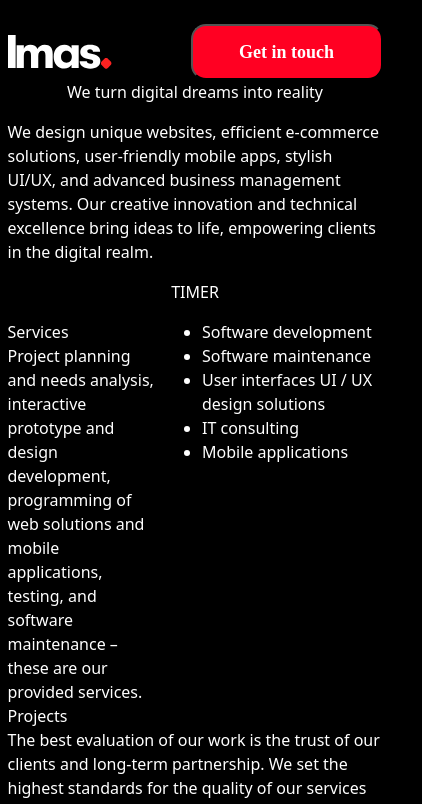
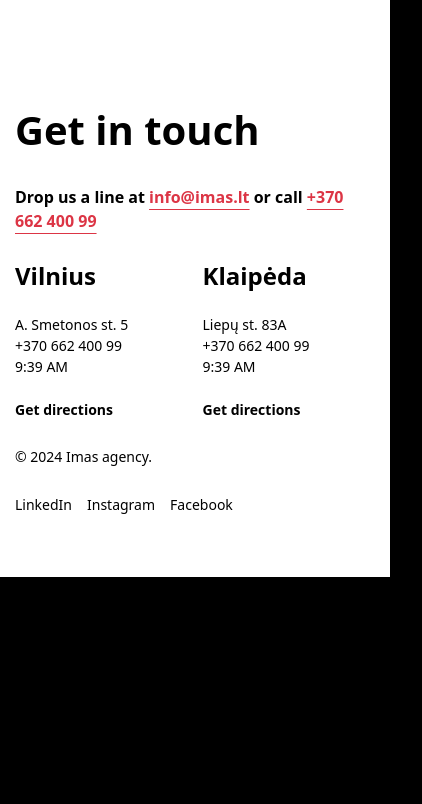
Before and after one commit to GretaLev/Imas-Webpage, a React (Create React App) app: page / in a window 390 px wide. Shown: the top 804 px of the page, 422 px wide, since content can reach past the window. Built offline with nearby package versions, Linux system fonts and the light colour scheme.

Commit message:
structure, responsive

```diff
--- a/src/App.js
+++ b/src/App.js
@@ -8,11 +8,11 @@
 function App() {
   return (
     <div>
-      <Header />
+      {/* <Header />
       <HeroSection />
       <Services />
       <Projects />
-      <Clients />
+      <Clients /> */}
       <Footer />
     </div>
   );
--- a/src/components/Footer/Footer.js
+++ b/src/components/Footer/Footer.js
@@ -2,47 +2,64 @@
 
 const Footer = () => {
   return (
-    <footer styles={styles.Footer}>
+    <footer className={styles.footer}>
       <div className="container">
-        <div className="row">
-          <div className="d-flex flex-column col-6">
-            <div className="get-in-touch fw-bold">Get in touch</div>
-            <div className="contact fw-bold">
+        <div className={["row mb-5 mb-lg-12", styles.footerTop].join(" ")}>
+          <div className="col-12 col-lg-8 col-xl-6 mb-5 mb-lg-8">
+            <div className="d-flex flex-column">
+              <div className="get-in-touch font-extra-large mb-5 mb-lg-8">
+                Get in touch
+              </div>
+              <div className="contact font-small">
                 Drop us a line at{" "}
-              <a className="link-opacity-100" href="mailto:info@imas.lt">
+                <a
+                  className="link-offset-3 link-danger"
+                  href="mailto:info@imas.lt"
+                >
                   info@imas.lt
                 </a>{" "}
                 or call{" "}
-              <a className="link-opacity-100" href="tel:+37066240099">
+                <a
+                  className="link-offset-3 link-danger"
+                  href="tel:+37066240099"
+                >
                   +370 662 400 99
                 </a>
               </div>
             </div>
-          <div className="d-flex flex-column col-3">
+          </div>
+
+          <div className="d-flex flex-column col-6 col-md-4 col-lg-2 col-xl-3 mt-lg-6">
             <div className="office">
-              <div className="city fw-bold">Vilnius</div>
-              <div className="address d-flex flex-column">
-                <p>A. Smetonos st. 5</p>
-                <p>+370 662 400 99</p>
-                <p>9:39 AM</p>
+              <div className="city font-medium mb-4">Vilnius</div>
+              <div className="address d-flex flex-column font-extra-small">
+                <ul className="mb-4 list-unstyled">
+                  <li>A. Smetonos st. 5</li>
+                  <li>+370 662 400 99</li>
+                  <li>9:39 AM</li>
+                </ul>
+              </div>
               <a
-                  className="get-directions fw-bold"
+                className="font-extra-small fw-bold text-decoration-none text-black"
                 href="https://maps.app.goo.gl/fGLnbpSS16RKymuS7"
               >
                 Get directions
               </a>
             </div>
           </div>
+
+          <div className="d-flex flex-column col-6 col-md-4 col-lg-2 col-xl-3 mt-lg-6">
+            <div className="office">
+              <div className="city font-medium mb-4">Klaipėda</div>
+              <div className="address d-flex flex-column font-extra-small">
+                <ul className="mb-4 list-unstyled">
+                  <li>Liepų st. 83A</li>
+                  <li>+370 662 400 99</li>
+                  <li>9:39 AM</li>
+                </ul>
               </div>
-          <div className="d-flex flex-column col-3">
-            <div className="office">
-              <div className="city fw-bold">Klaipėda</div>
-              <div className="address d-flex flex-column">
-                <p>Liepų st. 83A</p>
-                <p>+370 662 400 99</p>
-                <p>9:39 AM</p>
               <a
-                  className="get-directions fw-bold"
+                className="font-extra-small fw-bold text-decoration-none text-black"
                 href="https://maps.app.goo.gl/zred9weeH49qSAgu5"
               >
                 Get directions
@@ -50,13 +67,37 @@
             </div>
           </div>
         </div>
+        <div className="row">
+          <div className="col-12 col-sm-6 col-md-4 col-lg-8 col-xl-6 font-extra-small mb-5">
+            © 2024 Imas agency.
           </div>
-        <div className="row">
-          <div className="col-6">© 2024 Imas agency.</div>
-          <div className="col-6 d-flex ">
-            <div className="">LinkedIn</div>
-            <div className="">Instagram</div>
-            <div className="">Facebook</div>
+          <div className="col-12 col-sm-6 col-md-8 col-lg-4 col-xl-6 d-flex ">
+            <ul className="d-flex mb-4 list-unstyled">
+              <li className="me-3 me-lg-8 me-xl-15">
+                <a
+                  className="text-decoration-none font-extra-small text-black"
+                  href="https://lt.linkedin.com/"
+                >
+                  LinkedIn
+                </a>
+              </li>
+              <li className="me-3 me-lg-8 me-xl-15">
+                <a
+                  className="text-decoration-none font-extra-small text-black"
+                  href="https://www.instagram.com/"
+                >
+                  Instagram
+                </a>
+              </li>
+              <li>
+                <a
+                  className="text-decoration-none font-extra-small text-black"
+                  href="https://www.facebook.com/"
+                >
+                  Facebook
+                </a>
+              </li>
+            </ul>
           </div>
         </div>
       </div>
--- a/src/components/Footer/Footer.module.scss
+++ b/src/components/Footer/Footer.module.scss
@@ -1,4 +1,15 @@
+@import "~bootstrap/scss/functions";
+@import "~bootstrap/scss/variables";
+@import "~bootstrap/scss/mixins";
+
 footer {
   background-color: #ffffff;
   color: #000000;
+  padding: 100px 0 41px;
 }
+
+.footerTop {
+  @include media-breakpoint-up(xl) {
+    margin-bottom: 100px !important;
+  }
+}
--- a/src/styles/custom.scss
+++ b/src/styles/custom.scss
@@ -5,12 +5,65 @@
 
 $btn-bg: #ff0022;
 
+$spacer: 5px;
+$spacers: (
+  0: 0,
+  1: $spacer,
+  2: $spacer * 2,
+  3: $spacer * 3,
+  4: $spacer * 4,
+  5: $spacer * 5,
+  6: $spacer * 6,
+  7: $spacer * 7,
+  8: $spacer * 8,
+  9: $spacer * 9,
+  10: $spacer * 10,
+  11: $spacer * 11,
+  12: $spacer * 12,
+  13: $spacer * 13,
+  14: $spacer * 14,
+  15: $spacer * 15,
+);
 $container-max-widths: (
   sm: 540px,
   md: 720px,
   lg: 960px,
-  xl: 1240px,
-  xxl: 1440px,
+  xl: 1270px,
+  // xxl: 1440px,
 );
 
 @import "~bootstrap/scss/bootstrap.scss";
+
+.font-medium {
+  font-size: 24px;
+  font-weight: bold;
+  letter-spacing: 0;
+}
+
+.font-small {
+  font-size: 16px;
+  font-weight: bold;
+  letter-spacing: 0;
+  @include media-breakpoint-up(lg) {
+    font-size: 18px;
+  }
+}
+
+.font-extra-small {
+  font-size: 14px;
+  font-weight: 300;
+  letter-spacing: 0;
+}
+
+.font-extra-large {
+  font-size: 40px;
+  font-weight: bold;
+  letter-spacing: 0;
+  @include media-breakpoint-up(lg) {
+    font-size: 60px;
+  }
+}
+
+.container {
+  padding: 0 15px;
+}
```
Lines whose indentation alone changed are shown as unchanged.
